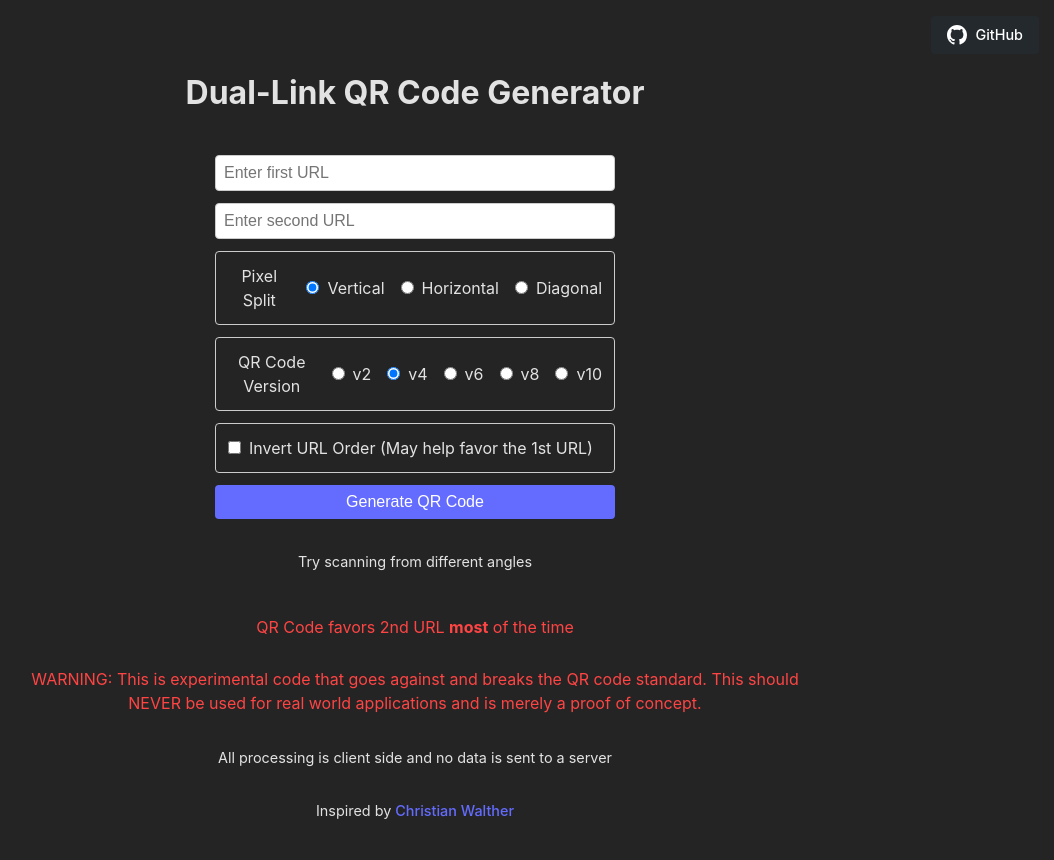
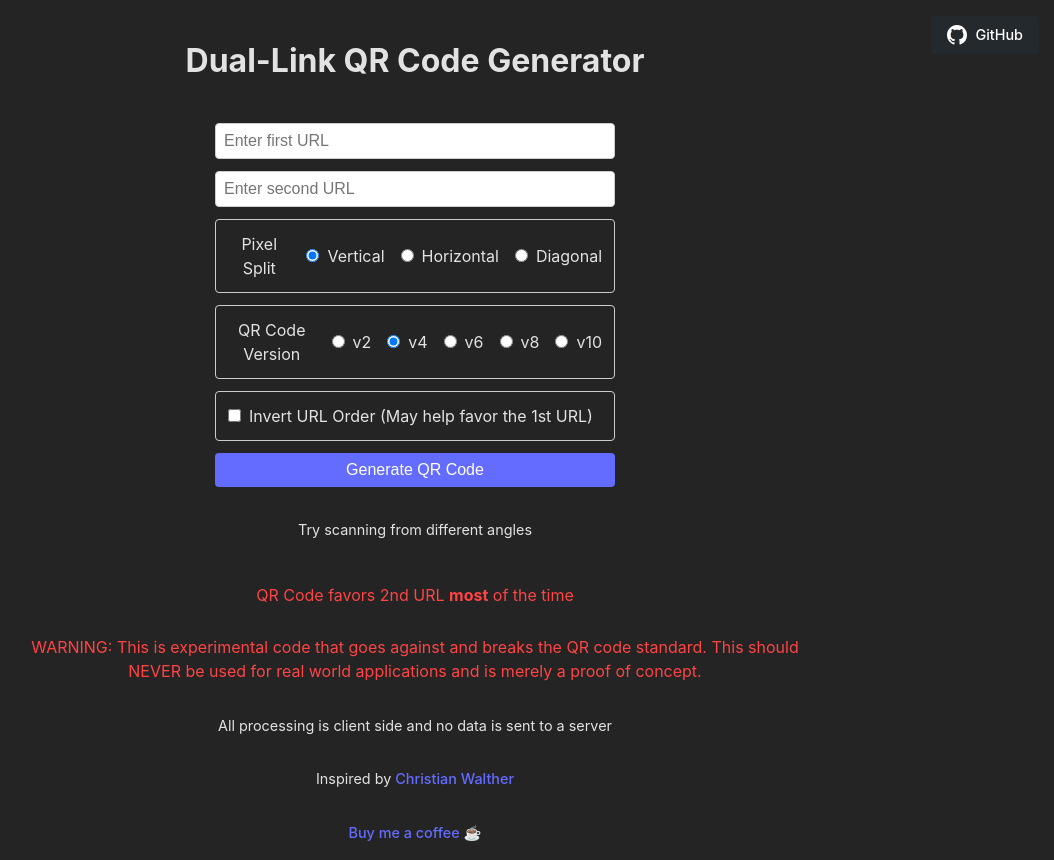
Before and after one commit to dwongdev/DualQRCode, a React (Vite) app: page / in a window 1280 px wide. Shown: the whole page, without its empty margins (225-1279 px from the left). Before the commit the page ends 838 px from the top, so only its background shows below. Built offline with nearby package versions, Linux system fonts and the light colour scheme.

Commit message:
Fix top margin. Add supporter link.

```diff
--- a/src/App.css
+++ b/src/App.css
@@ -1,5 +1,6 @@
 #root {
   padding: 0% !important;
+  margin-top: 0% !important;
 }
 
 .app-container {
--- a/src/App.jsx
+++ b/src/App.jsx
@@ -253,6 +253,9 @@ function App() {
       <div className="footer">
         Inspired by <a href="https://mstdn.social/@isziaui/113874436953157913" target="_blank" rel="noopener noreferrer">Christian Walther</a>
       </div>
+      <div className="footer">
+       <a href="https://buymeacoffee.com/zacreese" target="_blank">Buy me a coffee ☕</a>
+      </div>
     </div>
   )
 }
```
